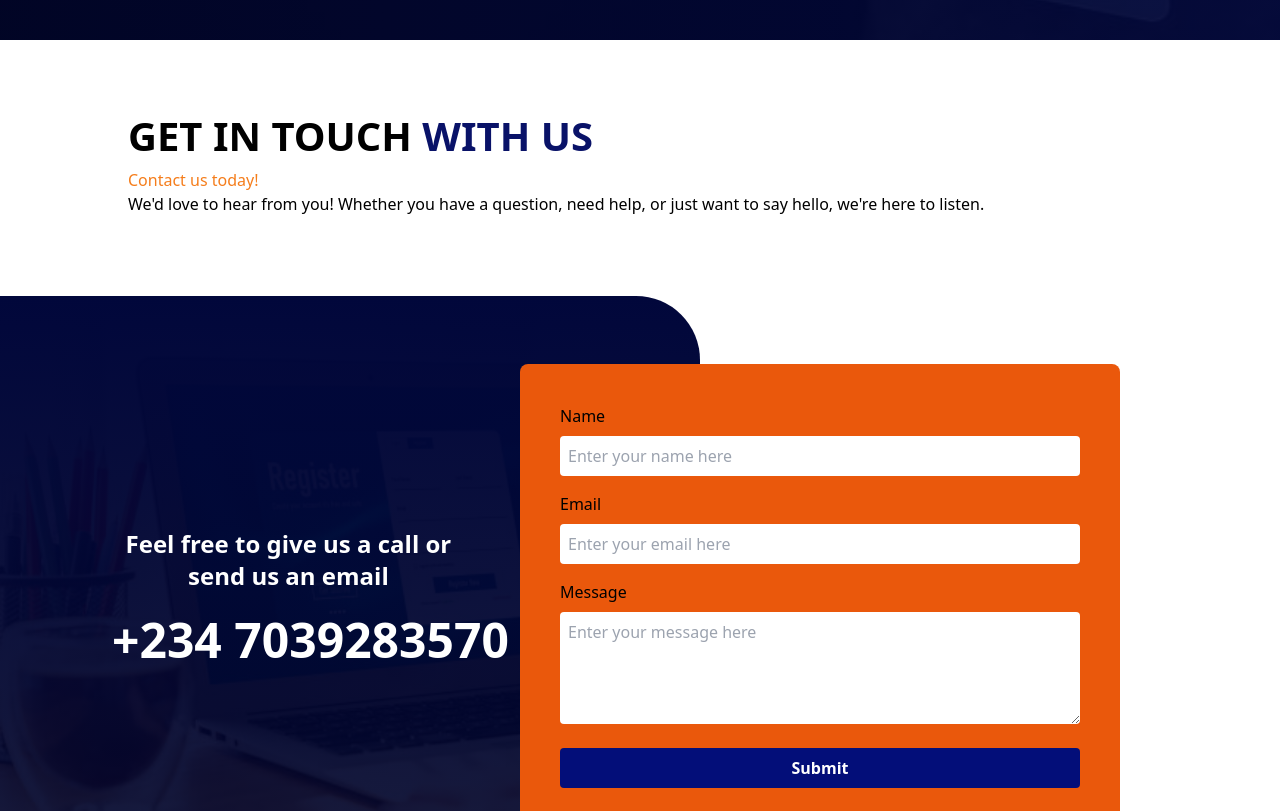
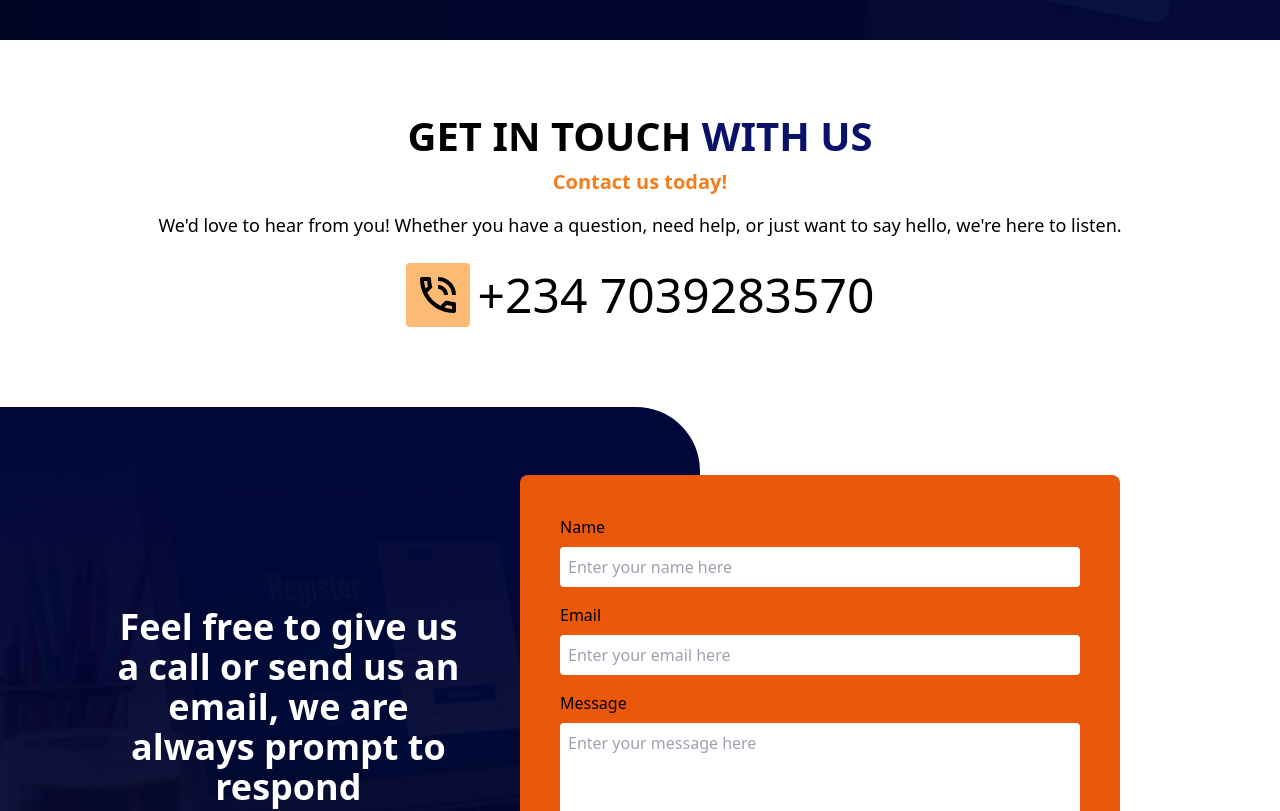
Before and after one commit to StivinTaesoo/euthus-consult, a Next.js app: page /contact in a window 1280 px wide. Shown: the part 560-1371 px from the top of the page. Built offline with nearby package versions, Linux system fonts and the light colour scheme.

Commit message:
Handled circle error

```diff
--- a/app/contact/page.tsx
+++ b/app/contact/page.tsx
@@ -1,5 +1,6 @@
 import Contacts from "@/components/contacts/Contacts";
 import Link from "next/link";
+import { MdOutlinePhoneInTalk } from "react-icons/md";
 
 export default function Contact() {
     return (
@@ -31,16 +32,25 @@ export default function Contact() {
                     </div>
                 </div>
             </div>
-            <div className="w-[80%] mx-auto my-20">
+            <div className="w-[80%] mx-auto my-20 text-center">
                 <h1 className="text-2xl  font-bold md:text-[40px] ">
                     GET IN TOUCH <span className="text-[#091268]">WITH US</span>
                 </h1>
-                <p className="text-[#f57d1b] mt-4">Contact us today!</p>
-                <p>
+                <p className="text-[#f57d1b] text-xl font-bold mt-4">
+                    Contact us today!
+                </p>
+                <p className="text-[16px] my-4 md:text-[18px] ">
                     We&apos;d love to hear from you! Whether you have a
                     question, need help, or just want to say hello, we&apos;re
                     here to listen.
                 </p>
+                <div className="flex flex-col items-center justify-center my-6 gap-2 md:flex-row">
+                    <div className="w-16 h-16 flex justify-center items-center bg-orange-300 text-5xl rounded">
+                        <MdOutlinePhoneInTalk />
+                    </div>
+
+                    <p className="text-2xl md:text-5xl ">+234 7039283570</p>
+                </div>
             </div>
 
             <Contacts />
--- a/components/contacts/Contacts.tsx
+++ b/components/contacts/Contacts.tsx
@@ -13,10 +13,10 @@ function Contacts() {
             url(./images/image-1.jpeg)`,
                 }}
             >
-                <h1 className="text-xl max-w-[90%]  md:text-2xl md:max-w-[60%] ">
-                    Feel free to give us a call or send us an email
+                <h1 className="text-2xl max-w-[90%]  md:text-4xl md:max-w-[60%] ">
+                    Feel free to give us a call or send us an email, we are
+                    always prompt to respond
                 </h1>
-                <p className="text-2xl md:text-5xl ">+234 7039283570</p>
             </div>
             <ContactForm />
         </div>
--- a/components/footer/Footer.tsx
+++ b/components/footer/Footer.tsx
@@ -4,14 +4,14 @@ import FooterSocials from "./FooterSocials";
 
 function Footer() {
     return (
-        <div className="mt-10">
+        <div className="mt-10 w-full">
             <div
                 className={`w-full h-[560px]  bg-cover bg-center relative overflow-hidden md:h-[300px]`}
                 style={{ backgroundImage: `url(./images/image-10.jpeg)` }}
             >
                 <div className="w-full h-full bg-transGrey text-white absolute top-0 flex flex-col items-center justify-center ">
                     {/* Circles */}
-                    <div className="w-[200px] h-[200px] absolute top-[-70] left-[-15] opacity-30 border-[1px] border-blue-300 rounded-full md:w-[300px] md:h-[300px] md:left-[-30]"></div>
+                    <div className="w-[200px] h-[200px] absolute top-[-70px] left-[-15px] opacity-30 border-[1px] border-blue-300 rounded-full md:w-[300px] md:h-[300px] md:left-[-30px]"></div>
                     <div className="w-[90%] flex flex-col justify-between gap-10 lg:flex-row lg:w-[80%] ">
                         <FooterLogo />
                         <TrainingGroups />
```
